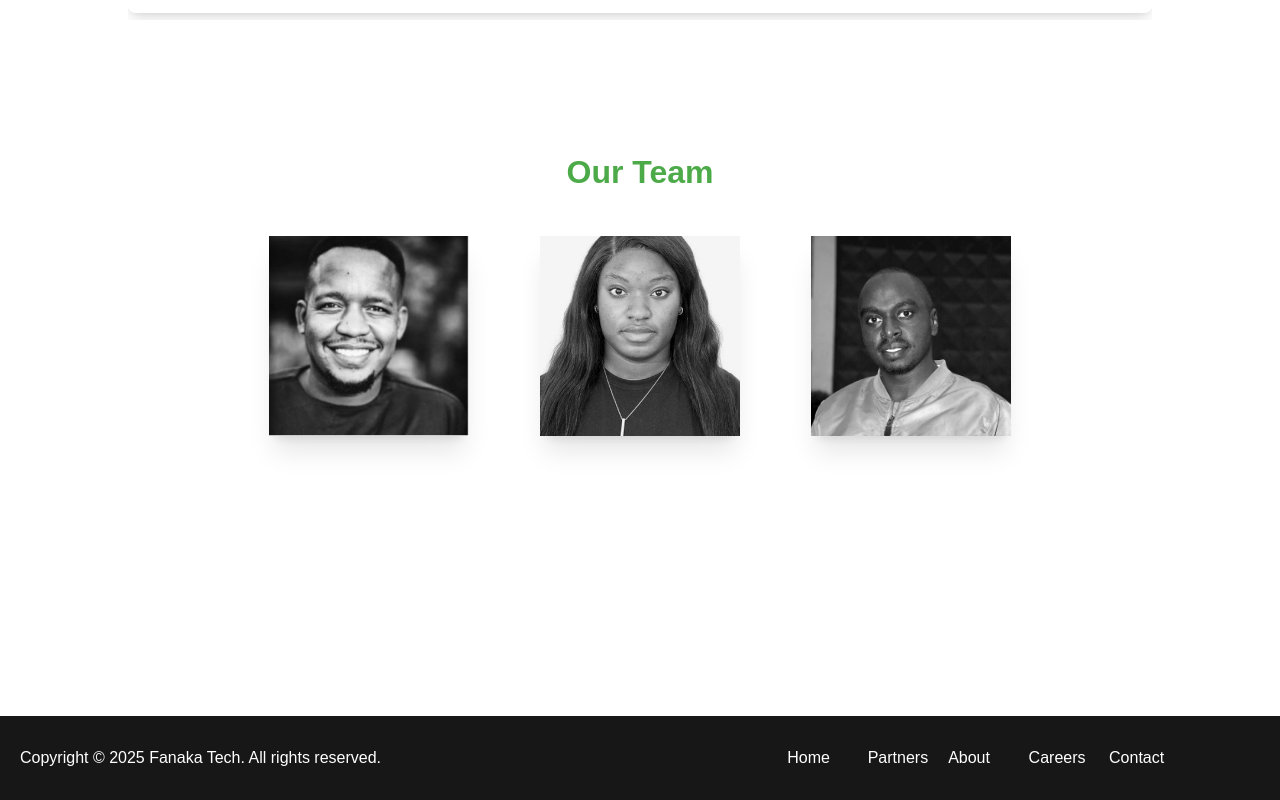
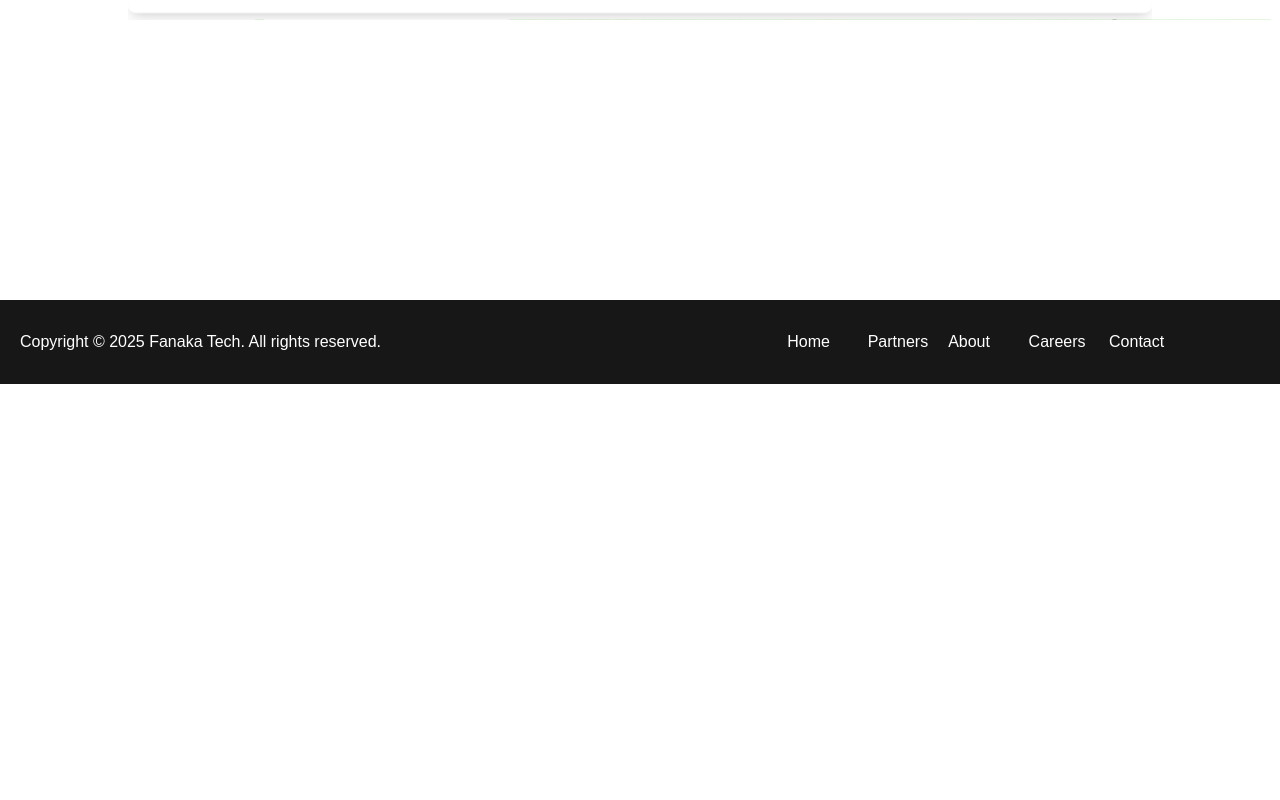
Before and after one commit to Leevai-Kaugu/fanaka-web-app, a Next.js app: page /about in a window 1280 px wide. Shown: the part 1601-2401 px from the top of the page. After the commit the page ends 1985 px from the top, so only its background shows below. Built offline with nearby package versions, Linux system fonts and the light colour scheme.

Commit message:
final design

```diff
--- a/app/(root)/about/page.tsx
+++ b/app/(root)/about/page.tsx
@@ -45,10 +45,10 @@ export default function AboutPage() {
               </div>
             </div>
           {/* Our Team Section */}
-          <section className="flex flex-col items-center mt-24 md:mt-32 px-6 md:px-16">
+          {/* <section className="flex flex-col items-center mt-24 md:mt-32 px-6 md:px-16">
             <h2 className="text-[6vw] md:text-[2rem] mb-10 text-fp font-semibold">Our Team</h2>
             <OurTeam />
-          </section>
+          </section> */}
         </div>
       </div>
     </Scroll>
```
